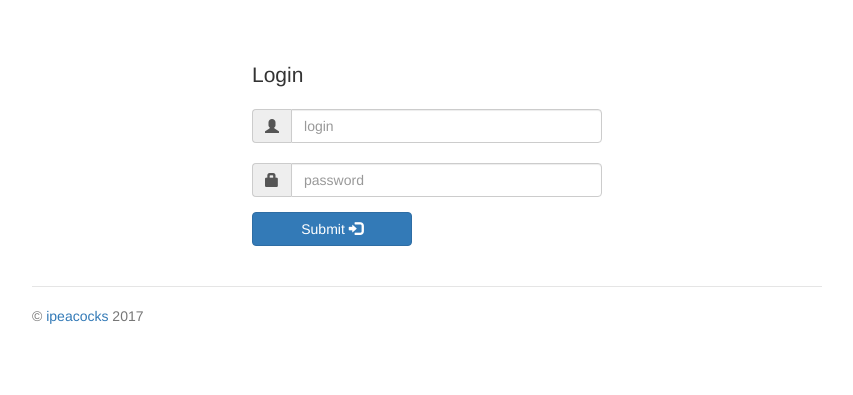
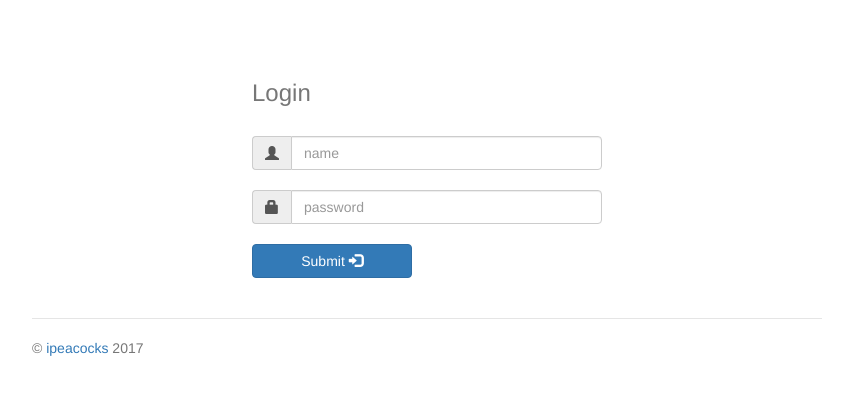
Before and after one commit to ipeacocks/ansibletasker, a Flask app: page /login in a window 1280 px wide. Shown: the top 395 px of the page, without its empty margins (213-1066 px from the left). Run offline with Flask 2, Linux system fonts and the light colour scheme; some libraries are stand-ins or nearby versions.

Commit message:
login page

```diff
--- a/project/forms.py
+++ b/project/forms.py
@@ -1,5 +1,5 @@
 from flask_wtf import FlaskForm
-from wtforms import StringField, SelectField, TextAreaField
+from wtforms import StringField, SelectField, PasswordField
 from wtforms.validators import DataRequired, Length
 
 
@@ -10,15 +10,24 @@ class AnsibleForm(FlaskForm):
     )
     playbook = SelectField(
         'playbook',
-        validators=[DataRequired()],
         choices=[
             ('bosh.yml', 'Bosh'), ('cloudfoundry.yml', 'Cloud Foundry'), ('redis.yml', 'Redis')
         ]
     )
     output_level = SelectField(
         'output_level',
-        validators=[DataRequired()],
         choices=[
             ('-v', '-v'), ('-vv', '-vv'), ('-vvv', '-vvv')
         ]
     )
+
+
+class LoginForm(FlaskForm):
+    name = StringField(
+        'Username',
+        validators=[DataRequired()]
+    )
+    password = PasswordField(
+        'Password',
+        validators=[DataRequired()]
+    )
--- a/project/templates/login.html
+++ b/project/templates/login.html
@@ -2,27 +2,43 @@
 
 {% block content %}
 
-<div class="col-md-6 col-md-offset-3 centered">
-    <p class="lead">Login</p>
-    <div class="form-group">
+<form class="form-sigin" role="form" method="post" action="/">
+    {{ form.csrf_token }}
+    <div class="col-md-6 col-md-offset-3 centered">
+        <!--     <p class="lead">Login</p> -->
+        <h3 class="text-muted">Login</h3>
+            <br>
             <div class="input-group">
                 <div class="input-group-addon">
                     <i class="glyphicon glyphicon-user"></i>
                 </div>
-                <input type="text" class="form-control" id="email" placeholder="login" value="">
+                {{ form.name(placeholder="name", class="form-control") }}
             </div>
+            <span class="error">
+                {% if form.name.errors %}
+                    {% for error in form.name.errors %}
+                        {{ error }}
+                    {% endfor %}
+                {% endif %}
+            </span>
             <br>
             <div class="input-group">
                 <div class="input-group-addon">
                     <i class="glyphicon glyphicon-lock"></i>
                 </div>
-                <input type="password" class="form-control" id="password" placeholder="password" value="">
+                {{ form.password(placeholder="password", class="form-control") }}
             </div>
+            <span class="error">
+                {% if form.password.errors %}
+                    {% for error in form.password.errors %}
+                        {{ error }}
+                    {% endfor %}
+                {% endif %}
+            </span>
+
+            <br>
+            <button class="btn btn-primary button_style" type="submit">Submit <span class="glyphicon glyphicon-log-in"></span></button>
     </div>
-
-    <button type="submit" class="btn btn-primary button_style">
-        Submit <i class="glyphicon glyphicon-log-in"></i>
-    </button>
-</div>
+</form>
 
 {% endblock %}
--- a/project/views.py
+++ b/project/views.py
@@ -6,7 +6,7 @@ import subprocess
 import datetime
 from time import sleep
 
-from forms import AnsibleForm
+from forms import AnsibleForm, LoginForm
 
 
 app = Flask(__name__)
@@ -18,7 +18,9 @@ from models import History
 
 @app.route("/login")
 def login():
-    return render_template('login.html')
+    error = None
+    form = LoginForm(request.form)
+    return render_template('login.html', form=form, error=error)
 
 
 @app.route("/", methods=['GET','POST'])
```
Also changed, not shown: project/templates/main.html (+2 -5 lines).
